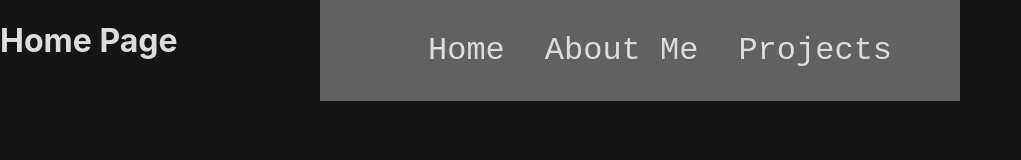
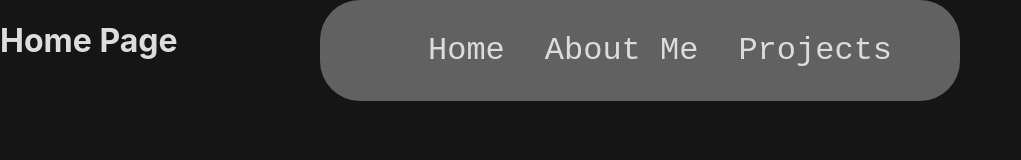
Before and after one commit to kjdominick66/my-portfolio, a React (Create React App) app: page /#/ in a window 1280 px wide. Shown: the top 160 px of the page, without its empty margins (0-1021 px from the left). Built offline with nearby package versions, Linux system fonts and the light colour scheme.

Commit message:
Rounded border on navigation bar.

```diff
--- a/src/pages/Layout.css
+++ b/src/pages/Layout.css
@@ -6,6 +6,7 @@
   background-color: rgb(97, 97, 97);
   font-size: 200%;
   font-family: 'Courier New', Courier, monospace;
+  -webkit-border-radius: 40px;
 }
 
 .navbar ul {
```
